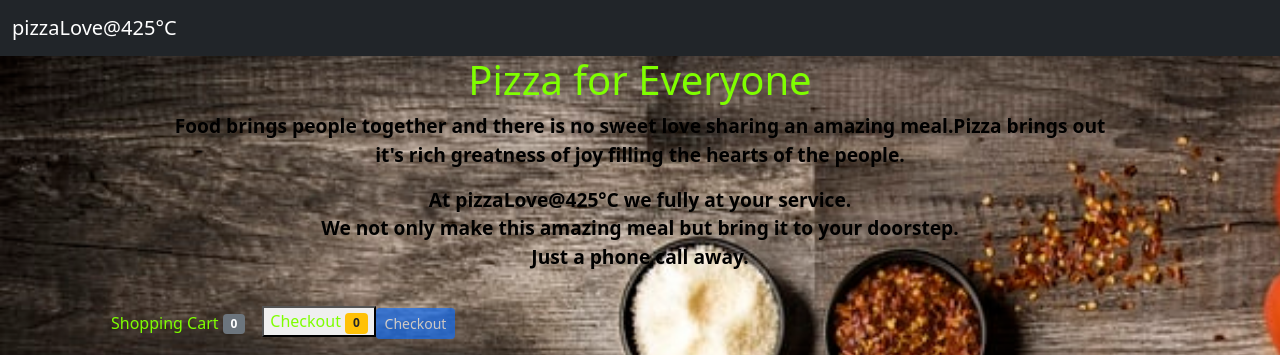
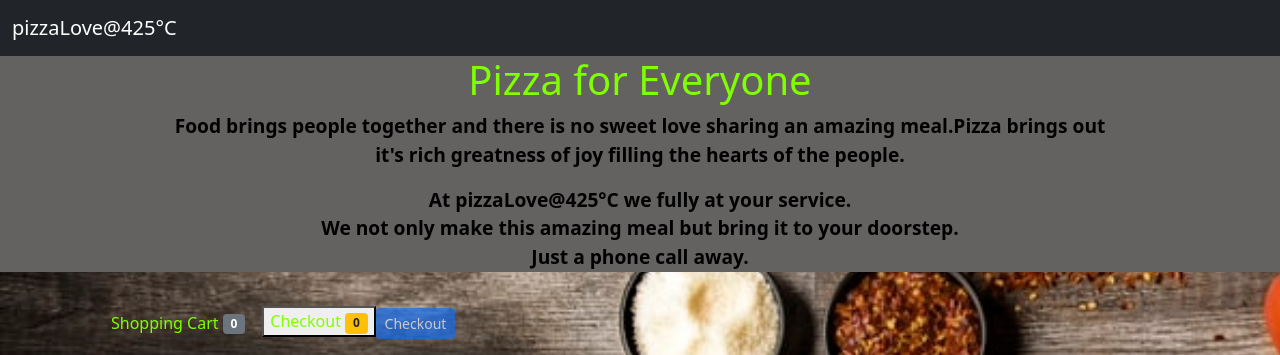
Before and after one commit to asandelarvine/-pizzaLove, a plain HTML site: page index.html in a window 1280 px wide. Shown: the top 355 px of the page. Drawn offline with nearby package versions, Linux system fonts and the light colour scheme; files whose address does not match are found by name.

```diff
--- a/main.css
+++ b/main.css
@@ -16,6 +16,7 @@
      text-align: center;
      font-weight: bolder;
      font-size: larger;
+     background-color: rgb(100, 97, 97);
  }
 
 .pizzaImg{
```
